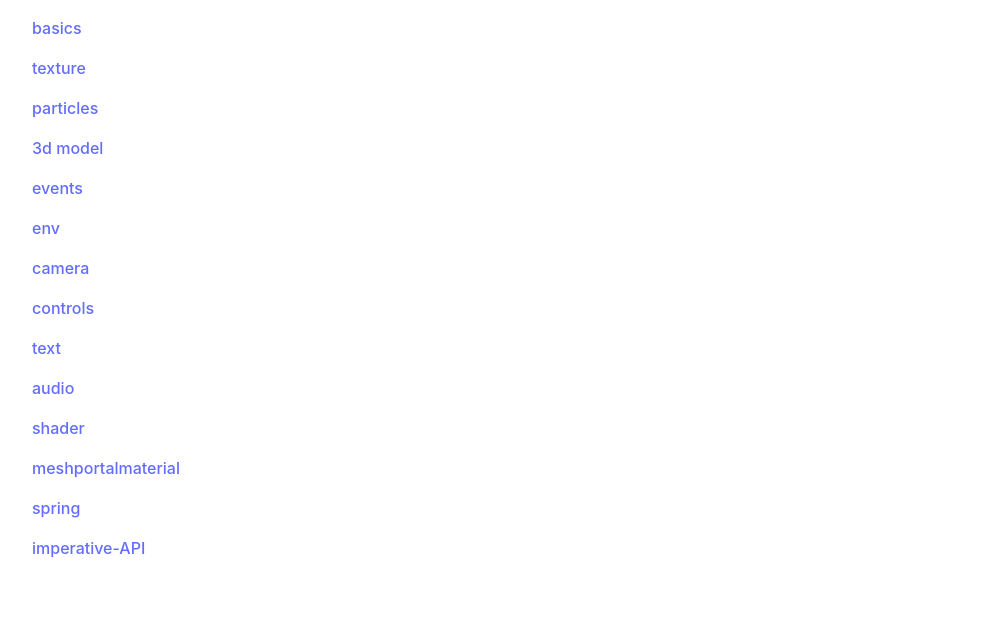
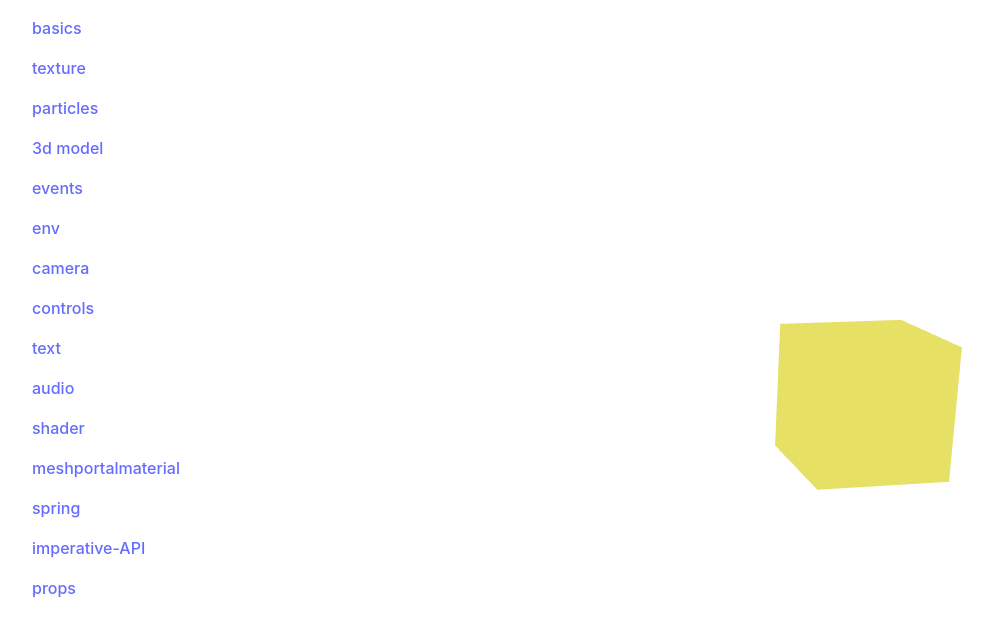
Before and after one commit to Shanyik/udemy-threejs, a React (Vite) app in the folder Section-2/: page /props in a window 1280 px wide. Shown: the top 636 px of the page, without its empty margins (8-1001 px from the left). Built offline with nearby package versions, Linux system fonts and the light colour scheme; no server answers.

Commit message:
Section 4 - part 3 done

```diff
--- a/Section-2/src/App.jsx
+++ b/Section-2/src/App.jsx
@@ -19,6 +19,7 @@ import ShaderPage from './pages/ShaderPage';
 import MeshPortalMaterialPage from './pages/MeshPortalMaterialPage';
 import SpringPage from './pages/SpringPage';
 import ImperativeAPI from './pages/ImperativeAPI';
+import PropsPage from './pages/PropsPage';
 
 function App() {
   return (
@@ -104,6 +105,11 @@ function App() {
               </Link>
             </p>
           </ul>
+          <ul>
+            <p>
+              <Link to="/props">props</Link>
+            </p>
+          </ul>
         </nav>
       </div>
       <Routes>
@@ -133,6 +139,7 @@ function App() {
           path="/imperative-API"
           element={<ImperativeAPI />}
         />
+        <Route path="/props" element={<PropsPage />} />
       </Routes>
     </Router>
   );
--- /dev/null
+++ b/Section-2/src/pages/PropsPage.jsx
@@ -0,0 +1,22 @@
+import React from 'react';
+import { Canvas } from '@react-three/fiber';
+import PropsComponent from './components/PropsComponent';
+
+const PropsPage = () => {
+  return (
+    <>
+      <Canvas
+        camera={{
+          fov: 45,
+          near: 0.1,
+          far: 100,
+          position: [0, 2, 7],
+        }}
+      >
+        <PropsComponent />
+      </Canvas>
+    </>
+  );
+};
+
+export default PropsPage;
--- /dev/null
+++ b/Section-2/src/pages/components/PropsComponent.jsx
@@ -0,0 +1,53 @@
+import React from 'react';
+import { a, useSpring } from '@react-spring/three';
+import { useState } from 'react';
+
+const PropsComponent = () => {
+  const [clicked, setClicked] = useState(false);
+
+  let n = 0;
+  const { x, y, color } = useSpring({
+    from: { color: 'hotpink', x: -2 },
+    to: { color: 'yellow', x: 2 },
+    // to: [
+    //   { color: "yellow", x: 2 },
+    //   { color: "cyan", y: 2 },
+    //   { color: "greenyellow", x: -2 },
+    //   { color: "hotpink", y: -2 },
+    // ],
+    // loop: () => 3 > n++, //should return a boolean value
+    delay: 1000,
+    // reverse: clicked,
+    pause: clicked,
+    // reset: clicked,
+    config: {
+      mass: 20,
+      tension: 700,
+      friction: 15,
+      clamp: false,
+    },
+    onStart: () => console.log('onStart'),
+    onRest: () => console.log('onRest'),
+    onPause: () => console.log('onPause'),
+    onResume: () => console.log('onResume'),
+  });
+
+  const clickHandler = () => {
+    setClicked(!clicked);
+  };
+
+  return (
+    <>
+      <a.mesh
+        position-x={x}
+        rotation-y={x}
+        onClick={clickHandler}
+      >
+        <boxGeometry />
+        <a.meshBasicMaterial color={color} />
+      </a.mesh>
+    </>
+  );
+};
+
+export default PropsComponent;
```
